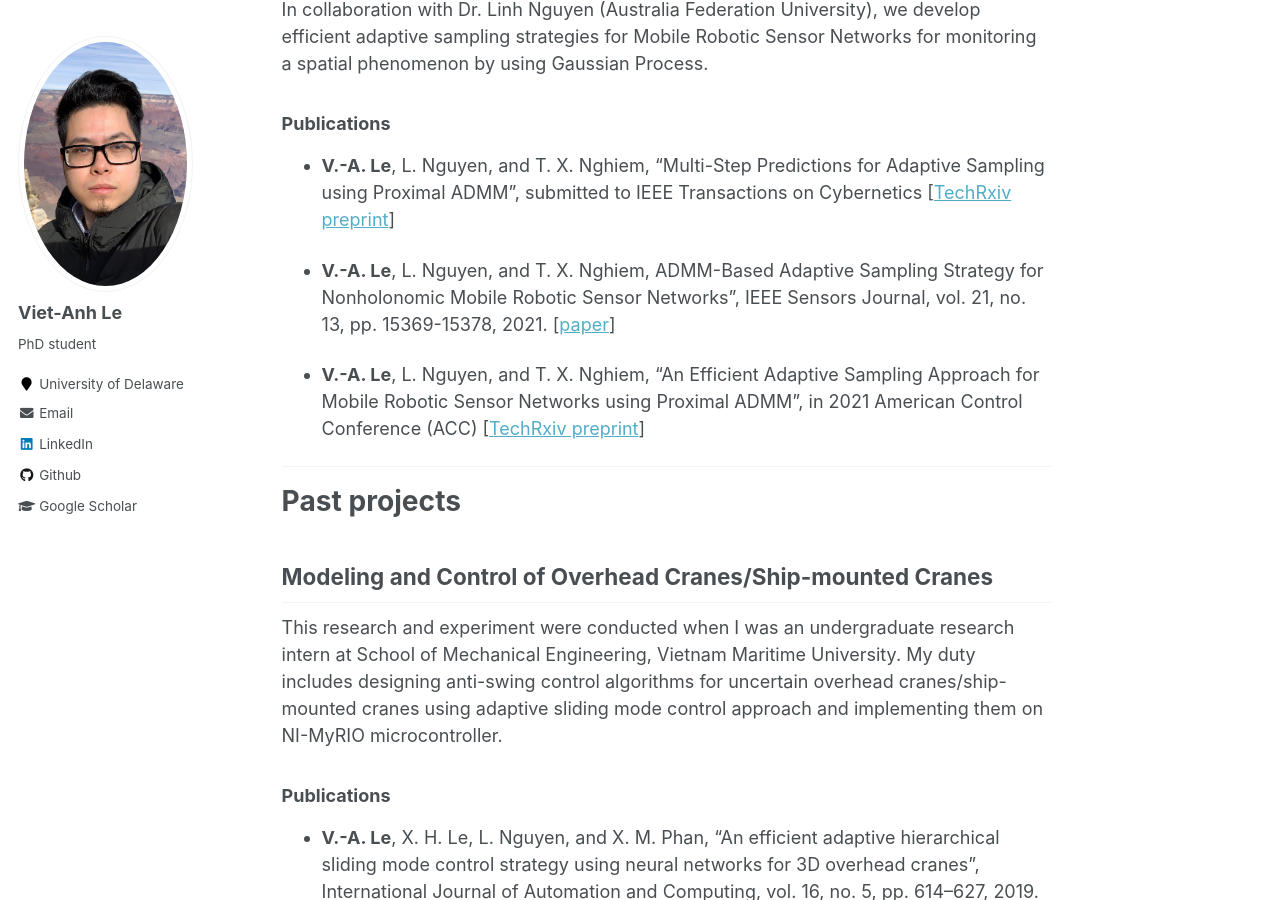
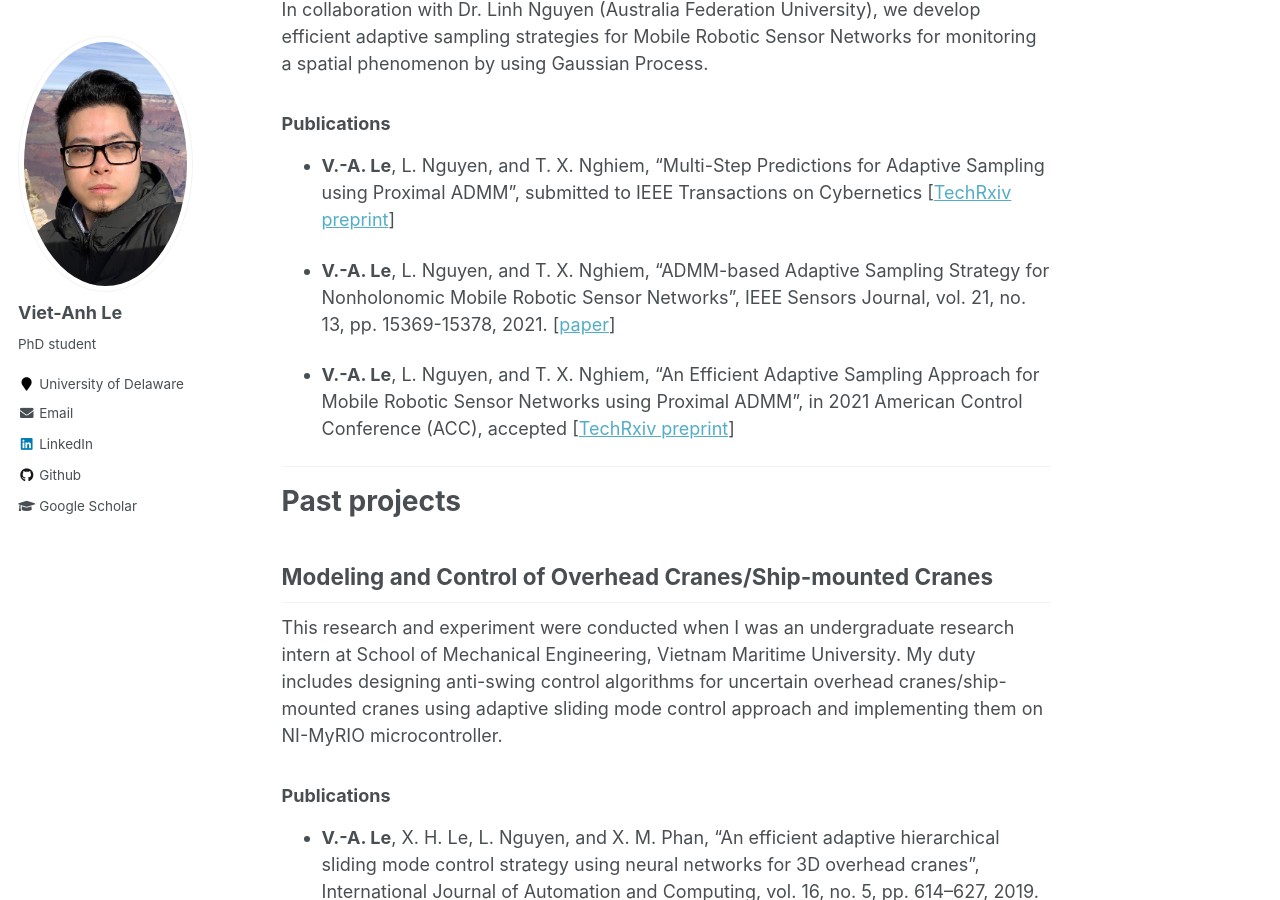
Before and after one commit to vietanhle0101/vietanhle0101.github.io, a Jekyll site: the page built from _pages/projects.md, in a window 1280 px wide and 900 px high, scrolled down 1240 px. Built offline with Jekyll 4.4.1, drawn with Linux system fonts in a browser that asks for light colours.

```diff
--- a/_pages/projects.md
+++ b/_pages/projects.md
@@ -29,9 +29,9 @@ In collaboration with Dr. Linh Nguyen (Australia Federation University), we deve
 
 * **V.-A. Le**, L. Nguyen, and T. X. Nghiem, “Multi-Step Predictions for Adaptive Sampling using Proximal ADMM”, submitted to IEEE Transactions on Cybernetics [[TechRxiv preprint](https://www.techrxiv.org/articles/preprint/Multi-Step_Predictions_for_Adaptive_Sampling_using_Proximal_ADMM/14642577/1)]
 
-* **V.-A. Le**, L. Nguyen, and T. X. Nghiem, ADMM-Based Adaptive Sampling Strategy for Nonholonomic Mobile Robotic Sensor Networks", IEEE Sensors Journal, vol. 21, no. 13, pp. 15369-15378, 2021. [[paper](https://ieeexplore.ieee.org/document/9400422)]
+* **V.-A. Le**, L. Nguyen, and T. X. Nghiem, “ADMM-based Adaptive Sampling Strategy for Nonholonomic Mobile Robotic Sensor Networks”, IEEE Sensors Journal, vol. 21, no. 13, pp. 15369-15378, 2021. [[paper](https://ieeexplore.ieee.org/document/9400422)]
 
-* **V.-A. Le**, L. Nguyen, and T. X. Nghiem, “An Efficient Adaptive Sampling Approach for Mobile Robotic Sensor Networks using Proximal ADMM”, in 2021 American Control Conference (ACC) [[TechRxiv preprint](https://www.techrxiv.org/articles/preprint/An_Efficient_Adaptive_Sampling_Approach_for_Mobile_Robotic_Sensor_Networks_using_Proximal_ADMM/14312573)]
+* **V.-A. Le**, L. Nguyen, and T. X. Nghiem, “An Efficient Adaptive Sampling Approach for Mobile Robotic Sensor Networks using Proximal ADMM”, in 2021 American Control Conference (ACC), accepted [[TechRxiv preprint](https://www.techrxiv.org/articles/preprint/An_Efficient_Adaptive_Sampling_Approach_for_Mobile_Robotic_Sensor_Networks_using_Proximal_ADMM/14312573)]
 
 <hr />
 
```
